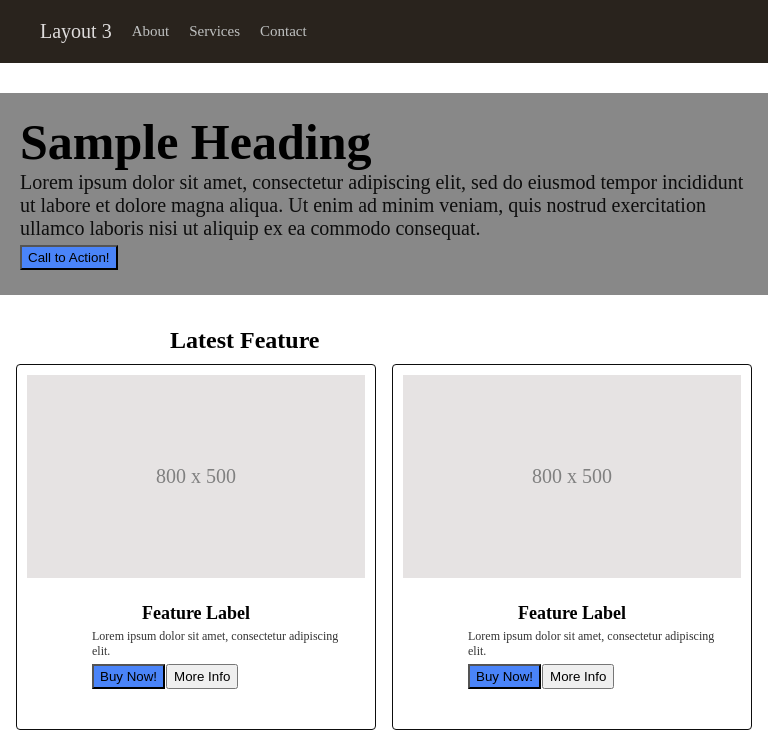
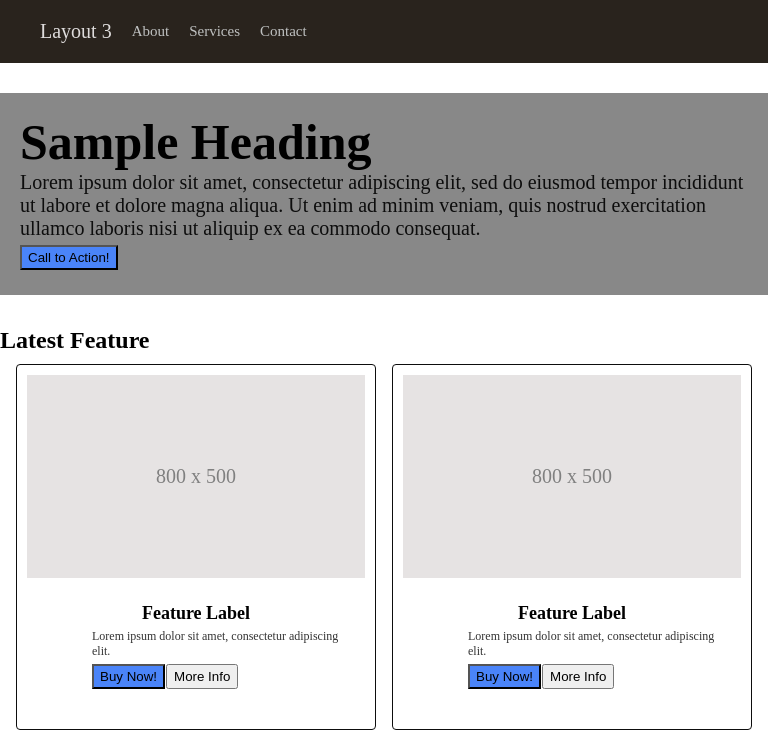
Before and after one commit to Alok-Yadav45/12-3-ass, a Next.js app: page / in a window 768 px wide. Shown: the top 744 px of the page. Built offline with nearby package versions, Linux system fonts and the light colour scheme.

Commit message:
12-3 assignment

```diff
--- a/src/app/globals.css
+++ b/src/app/globals.css
@@ -150,6 +150,9 @@
   .footer{
     max-width: 100%;
   }
+  .latest-feature{
+    margin-left: 0px;
+  }
 }
 @media (max-width: 600px)and (min-width: 300px) {
   .navbar-container{
```
